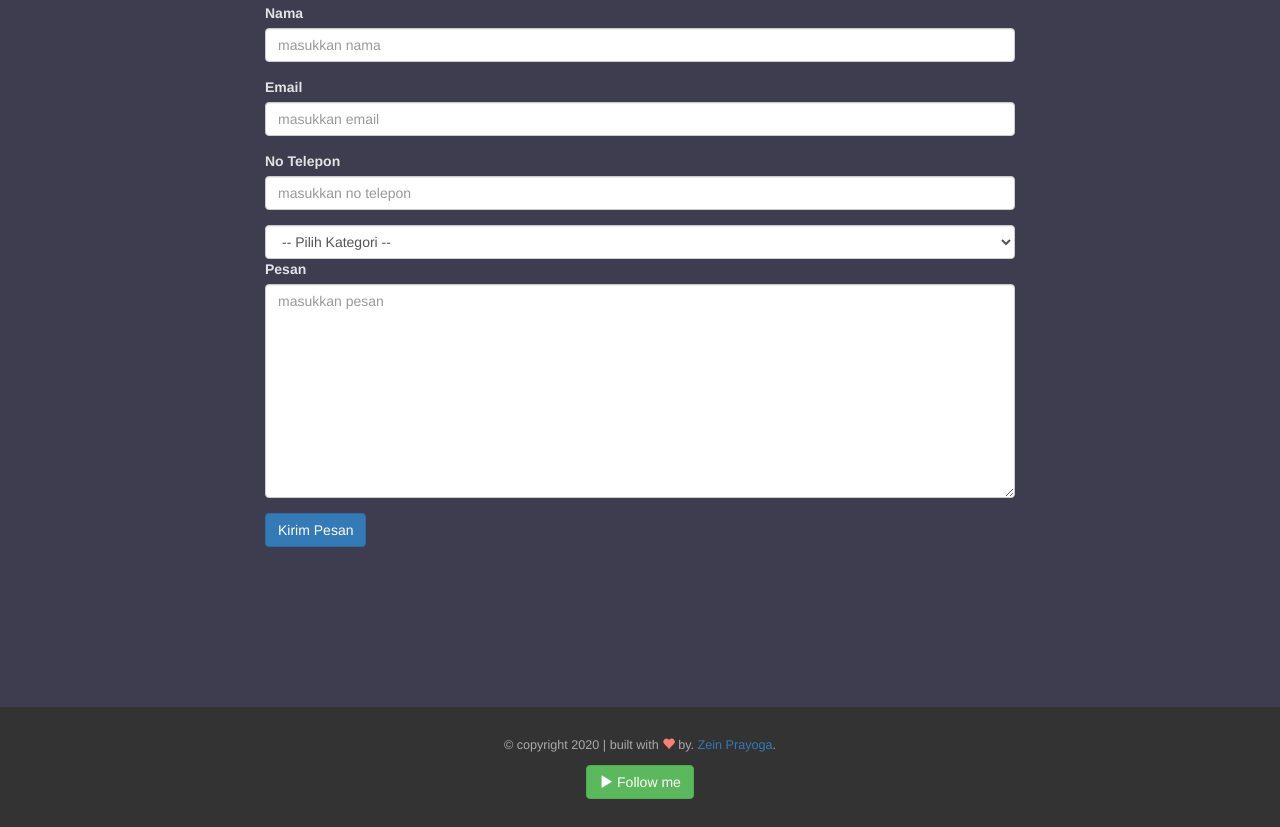
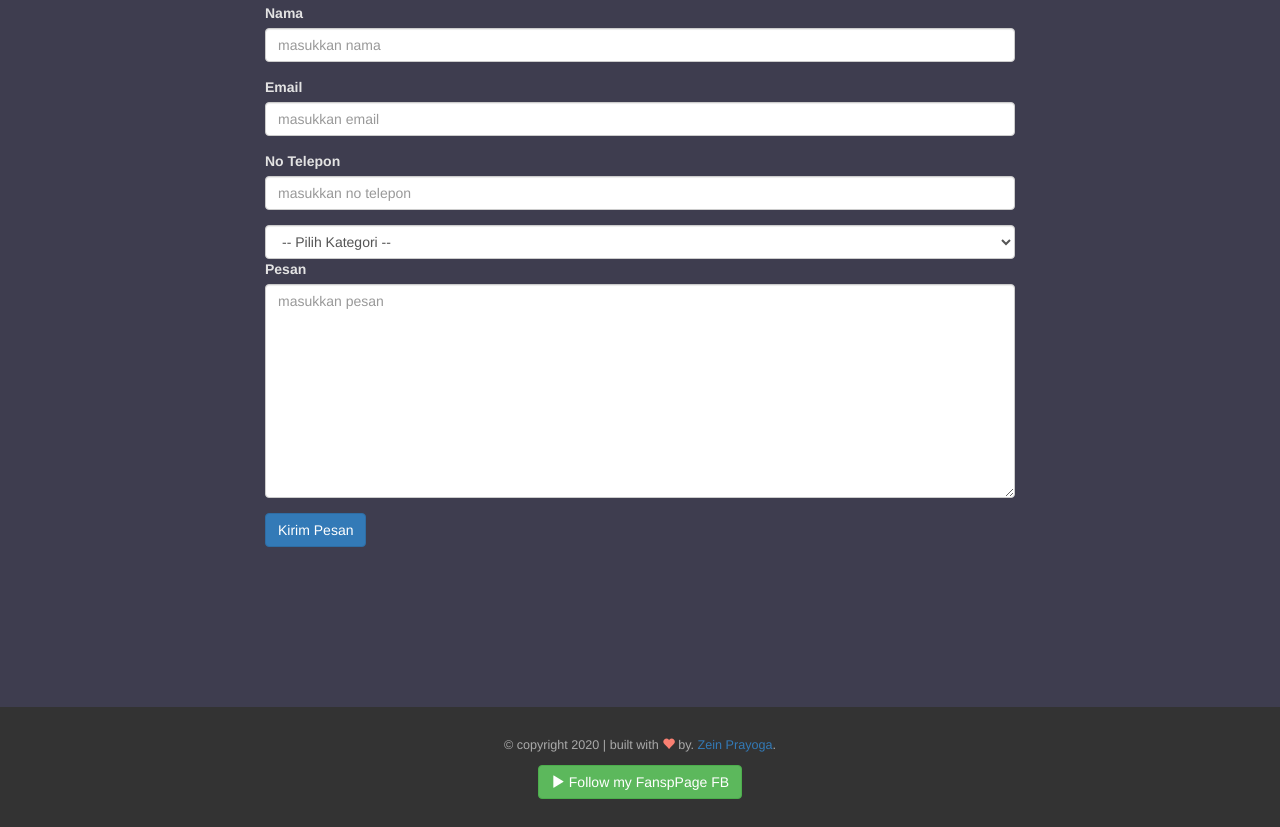
Before and after one commit to zein11-cyber/zein11-cyber.github.io, a plain HTML site: page index.html in a window 1280 px wide. Shown: the part 1934-2761 px from the top of the page. Drawn offline with Linux system fonts and the light colour scheme.

Commit message:
Update index.html

```diff
--- a/index.html
+++ b/index.html
@@ -185,7 +185,7 @@
         </div>
         <div class="row">
           <div class="col-sm-12">
-            <a href="https://www.facebook.com/zenmotion11" class="btn btn-success"><i class="glyphicon glyphicon-play"></i> Follow me</a>
+            <a href="https://www.facebook.com/zenmotion11" class="btn btn-success"><i class="glyphicon glyphicon-play"></i> Follow my FanspPage FB</a>
           </div>
         </div>
       </div>
```
